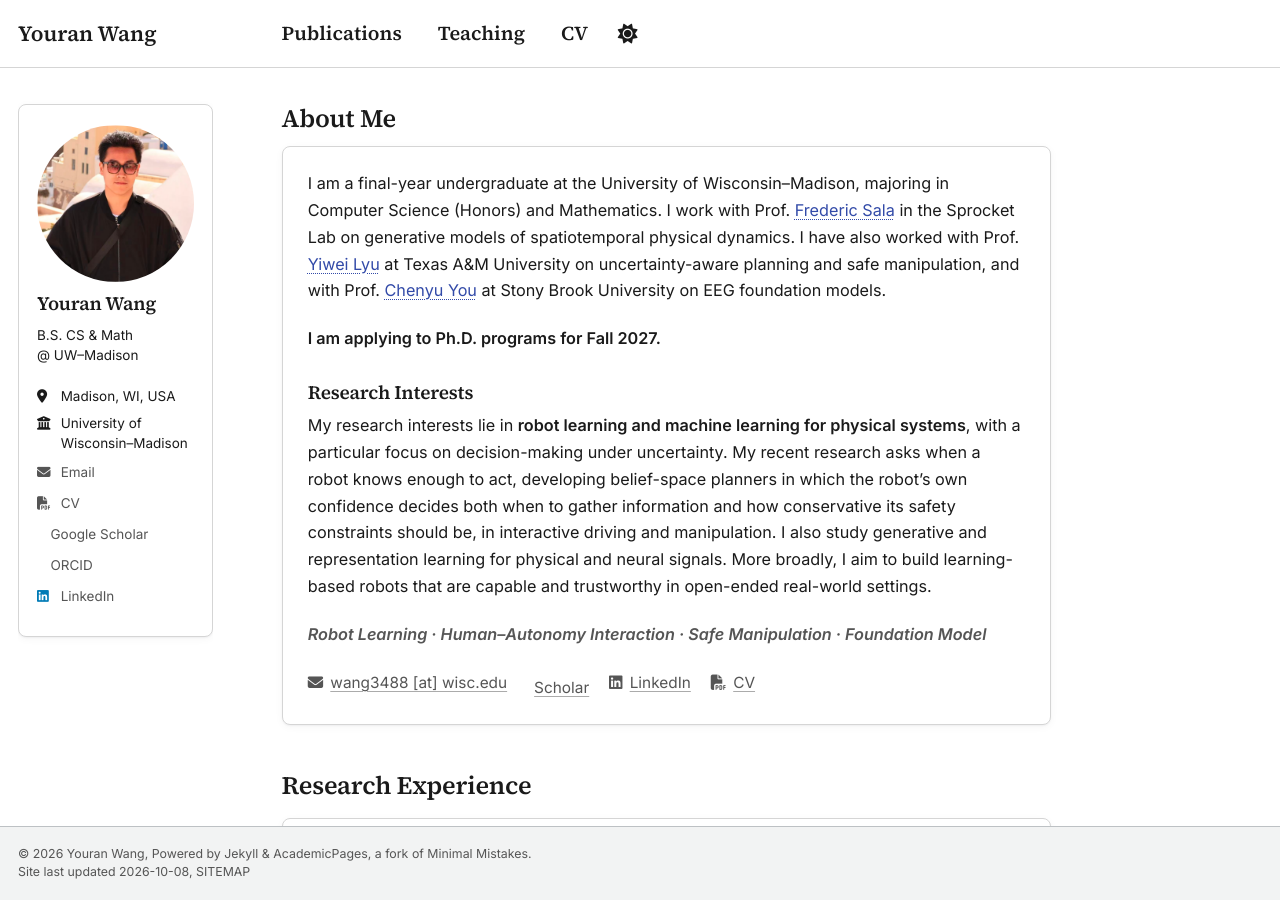
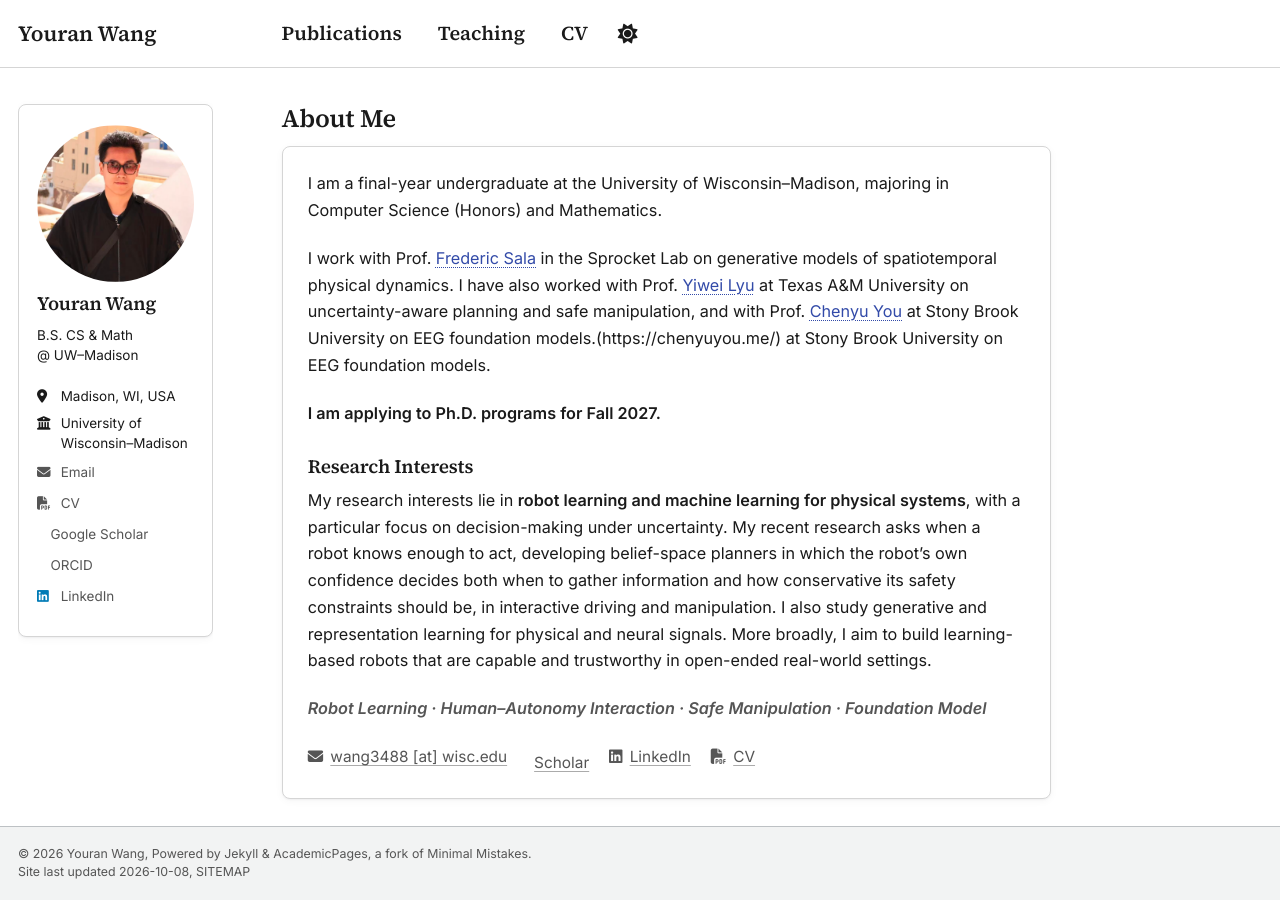
Before and after one commit to speedyfcb10/speedyfcb10.github.io, a Jekyll site: the page built from _pages/about.md, in a window 1280 px wide and 900 px high. Built offline with Jekyll 4.4.1, drawn with Linux system fonts in a browser that asks for light colours; a style sheet for code colours, icons or effects is not loaded.

Commit message:
Update Intro

```diff
--- a/_pages/about.md
+++ b/_pages/about.md
@@ -10,7 +10,8 @@ redirect_from:
 <div class="about-card" markdown="1">
 
 I am a final-year undergraduate at the University of Wisconsin–Madison, majoring in Computer Science (Honors) and Mathematics.
-I work with Prof. [Frederic Sala](https://pages.cs.wisc.edu/~fredsala/) in the Sprocket Lab on generative models of spatiotemporal physical dynamics. I have also worked with Prof. [Yiwei Lyu](https://yiweilyu-tamu.github.io/homepage/) at Texas A&M University on uncertainty-aware planning and safe manipulation, and with Prof. [Chenyu You](https://chenyuyou.me/) at Stony Brook University on EEG foundation models.
+
+I work with Prof. [Frederic Sala](https://pages.cs.wisc.edu/~fredsala/) in the Sprocket Lab on generative models of spatiotemporal physical dynamics. I have also worked with Prof. [Yiwei Lyu](https://yiweilyu-tamu.github.io/homepage/) at Texas A&M University on uncertainty-aware planning and safe manipulation, and with Prof. [Chenyu You](https://chenyuyou.me/) at Stony Brook University on EEG foundation models.(https://chenyuyou.me/) at Stony Brook University on EEG foundation models.
 
 **I am applying to Ph.D. programs for Fall 2027.**
 
```
